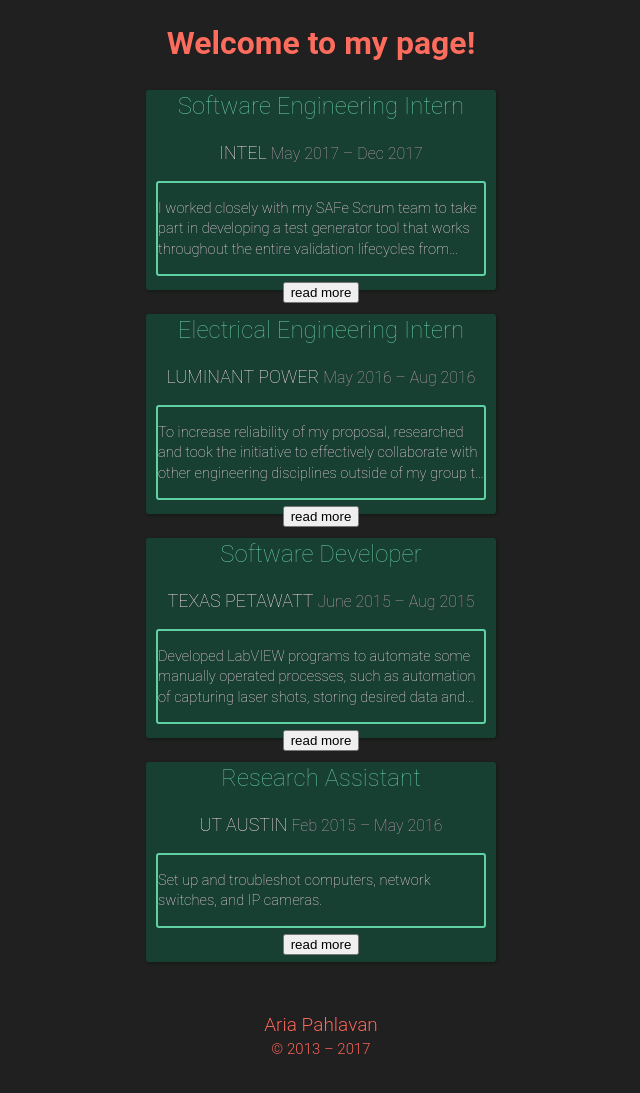
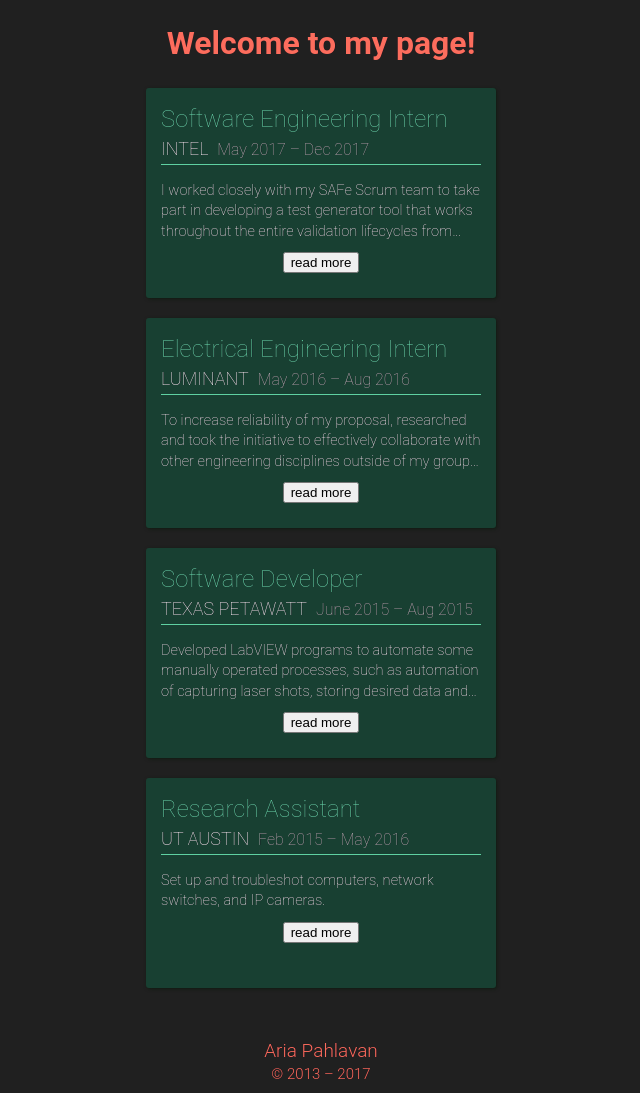
Before and after one commit to ariapahlavan/ariapahlavan.github.io, a Jekyll site: the page built from index.html, in a window 1280 px wide. Shown: the whole page, without its empty margins (319-959 px from the left). Built offline with Jekyll 4.4.1, drawn with Linux system fonts in a browser that asks for light colours; before the commit the page ends 1068 px from its top, so only the background shows below that.

Commit message:
fix margin and padding issue with the experience box, fix Luminant company name

```diff
--- a/_posts/2016-05-25-Luminant-Power.md
+++ b/_posts/2016-05-25-Luminant-Power.md
@@ -1,7 +1,7 @@
 ---
 layout: experience
 title: Electrical Engineering Intern
-company: Luminant Power
+company: Luminant
 start_date: May 2016
 end_date: Aug 2016
 date:   2016-05-25 06:00:00 -0600
--- a/css/common.css
+++ b/css/common.css
@@ -4,25 +4,8 @@ html {
 }
 
 body {
+
 }
-
-/*.bgimg{*/
-    /*!*overflow-y: hidden ! important;*!*/
-    /*!*overflow-x: hidden ! important;*!*/
-    /*background: url("/images/mac1.jpg");*/
-    /*background-size: cover;*/
-    /*display: block;*/
-    /*filter: blur(2px);*/
-    /*!*-webkit-filter: blur(10px);*!*/
-    /*height: 800px;*/
-    /*top: -10px;*/
-    /*left: -10px;*/
-    /*right: -10px;*/
-    /*position: fixed;*/
-    /*z-index: 1;*/
-    /*padding:0;*/
-    /*margin: 0;*/
-/*}*/
 
 .footer-h2 {
     margin:50px 0 0 0 ;
@@ -40,54 +23,64 @@ body {
     text-align: center;
 }
 
-
-.read-more {
-    margin: 0;
-}
-
 .heading{
     text-align: center;
 }
 
 .experience {
+    margin: 0 auto 20px;
+
     background: #184032;
-    margin: 0 auto;
     border-radius: 3px;
-    text-align: center;
+    text-align: left;
     width: 350px;
-    height: 200px;
+    height: 210px;
     box-shadow: 1px 1px .2em #111c12;
 }
 
+.title {
+    padding: 15px 0 0 15px;
+    margin: 0;
+
+    font-size: x-large;
+    color: #5FD1A2;
+}
+
+.company-date {
+    padding: 0 0 2px;
+    margin: 0 15px;
+
+    border-bottom: 1px solid #5FD1A2;
+}
+
 .company {
-    padding:0 !important;
-    margin-top:0 !important;
+    padding: 0 5px 0 0;
+    margin:0;
+
     font-size: large;
     color: white;
     text-transform: uppercase;
 }
 
 .date {
-    padding:0 !important;
-    margin-top:0 !important;
+    padding: 0;
+    margin: 0;
+
     font-size: medium;
     color: silver;
 }
 
-.title {
-    padding:0 !important;
-    margin-bottom:0 !important;
-    font-size: x-large;
-    color: #5FD1A2;
+div.excerpt {
+    padding: 0;
+    margin: 15px 15px 5px;
+
+    text-align: left;
+    font-size: 11pt;
 }
 
-div.excerpt {
-    text-align: left;
-    font-size: 11pt;
-    margin:0 10px 5px 10px;
-    border-radius: 3px;
-    border: 2px solid #5FD1A2;
-    padding:0;
+#read-more {
+    margin-top: 10px;
+    text-align: center;
 }
 
 p {
@@ -96,8 +89,8 @@ p {
     -webkit-line-clamp: 3;
     -webkit-box-orient: vertical;
 
-    padding:0;
-    /*margin: 10px;*/
+    padding: 0;
+    margin: 0;
 }
 
 .default-primary-color { background: #202020; }
--- a/index.html
+++ b/index.html
@@ -9,12 +9,15 @@ layout: default
 <div class="experience">
     <p class="title">{{experience.title}}</p>
     <div class="company-date">
-        <p> <span class="company">{{experience.company}}</span>
+        <p><span class="company">{{experience.company}}</span>
             <span class="date">{{experience.start_date}} &ndash; {{experience.end_date}}</span></p>
     </div>
     <div class="excerpt">{{experience.excerpt}}</div>
-    <a href="{{site.baseurl}}{{experience.url}}">
-        <button class="read-more">read more</button>
-    </a>
+
+    <div id="read-more">
+        <a href="{{site.baseurl}}{{experience.url}}">
+            <button>read more</button>
+        </a>
+    </div>
 </div>
 {% endfor %}
```
